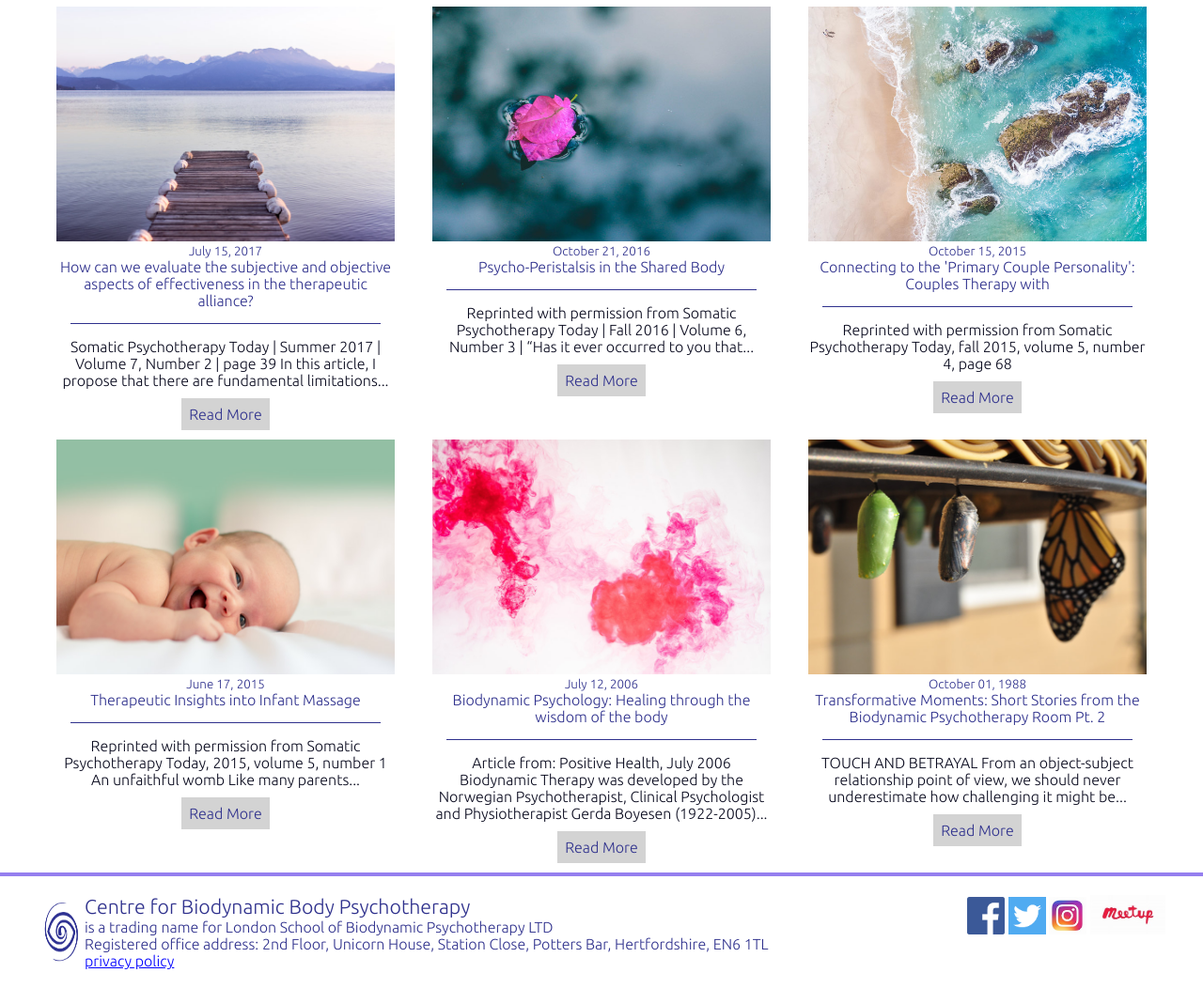
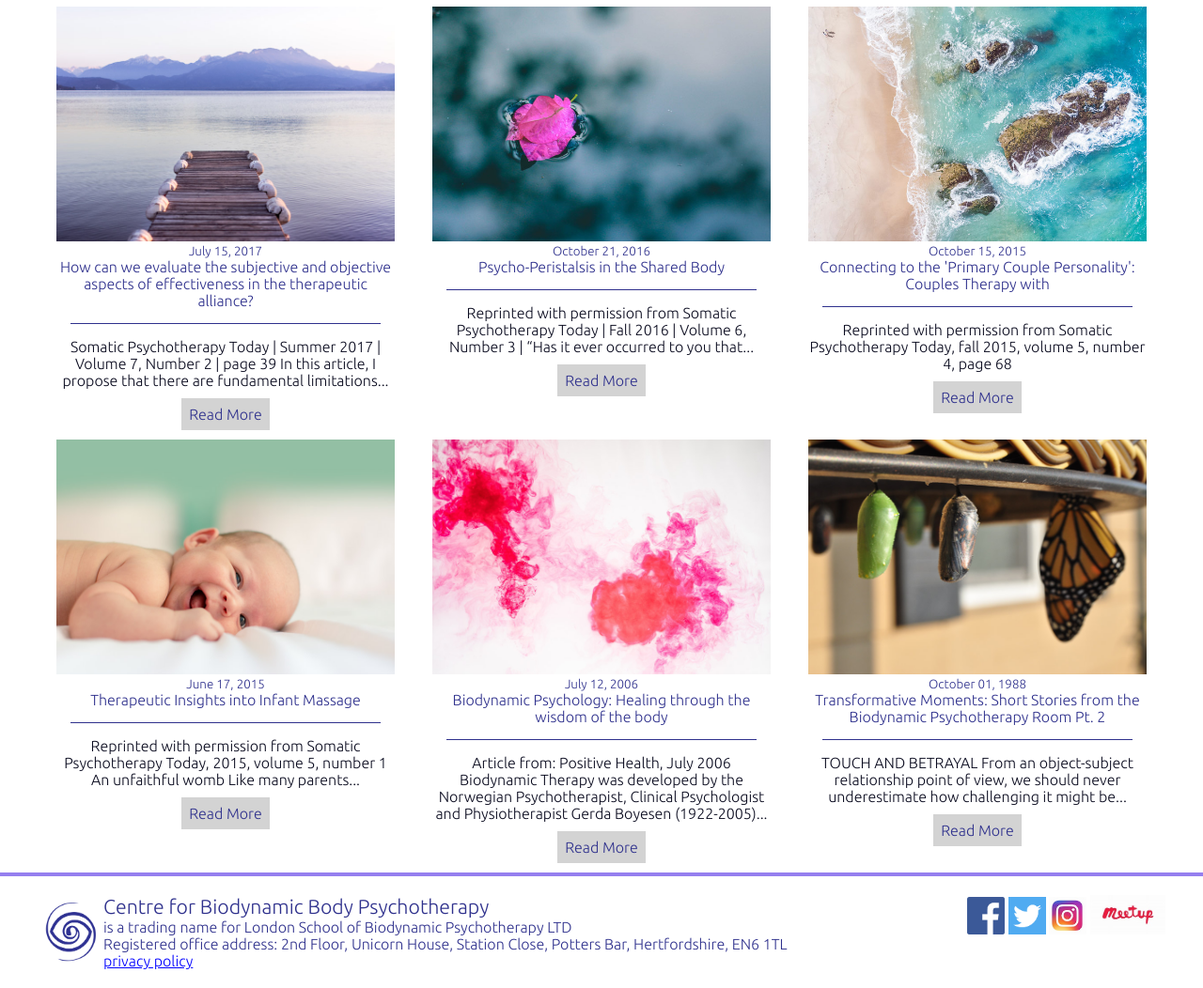
Before and after one commit to JeremyJoelPrice/lsbp-demo, a plain HTML site: page index.html in a window 1280 px wide. Shown: the part 5435-6487 px from the top of the page at 94% size. Drawn offline with Linux system fonts and the light colour scheme.

Commit message:
fix footer image ratio

```diff
--- a/css/home.css
+++ b/css/home.css
@@ -231,7 +231,7 @@
 }
 
 .footer__image {
-	width: 40px;
+	width: 60px;
 	margin: 5px;
 }
 
```
Also changed, not shown: html/home.html (+3 -1 lines).
